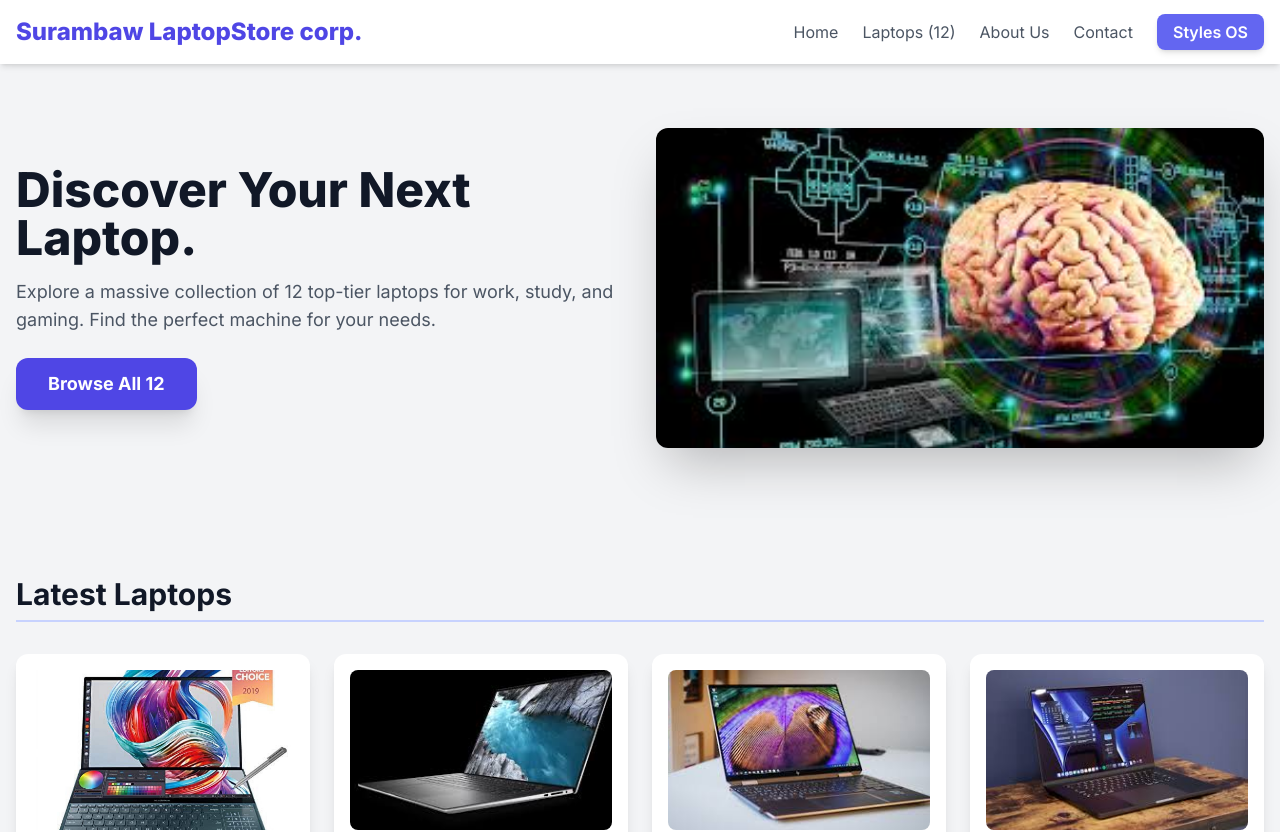
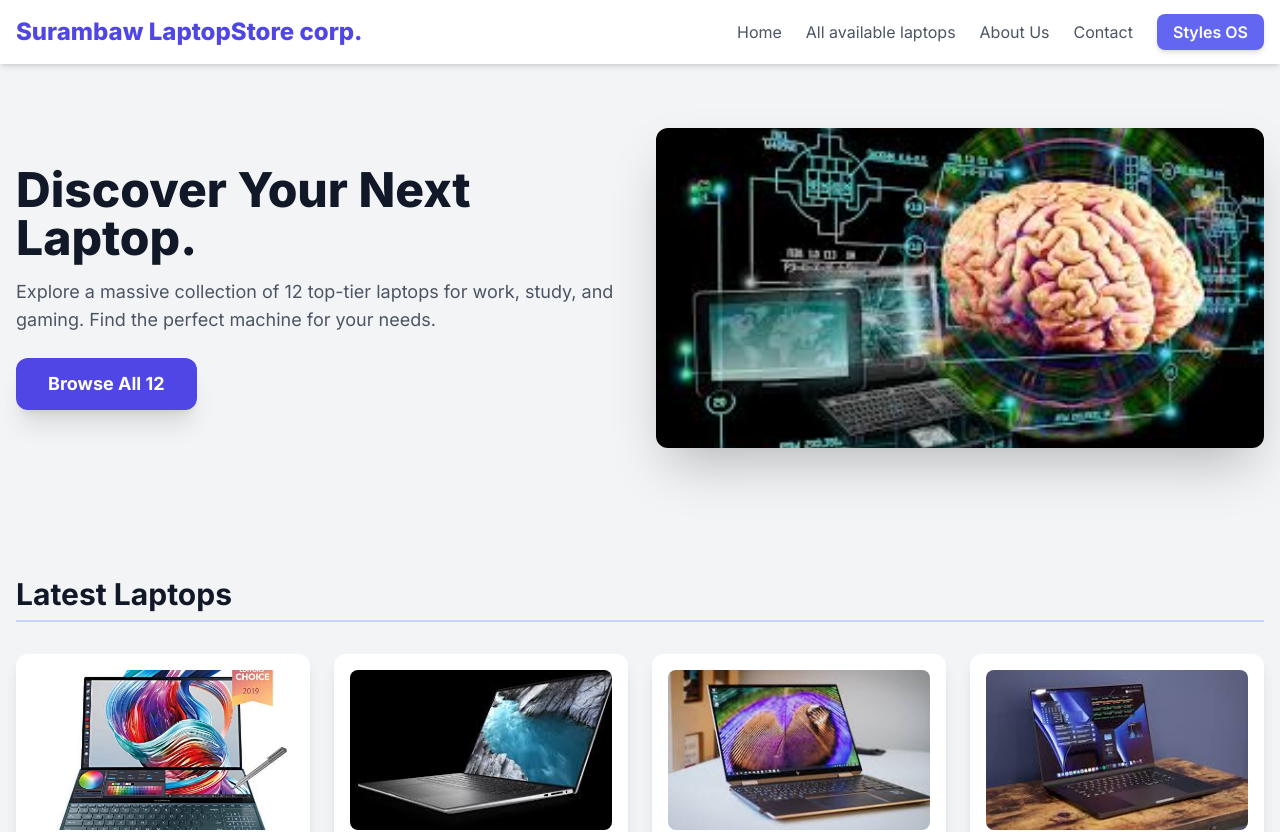
Before and after one commit to kherlan1998/laptop-store-static, a plain HTML site: page index.html in a window 1280 px wide. Shown: the top 832 px of the page. Drawn offline with nearby package versions, Linux system fonts and the light colour scheme; files whose address does not match are found by name.

```diff
--- a/index.html
+++ b/index.html
@@ -78,7 +78,7 @@
             <nav class="hidden md:block">
                 <ul class="flex space-x-6 items-center">
                     <li><a href="#home" class="text-gray-600 hover:text-indigo-600 transition duration-150">Home</a></li>
-                    <li><a href="#featured" class="text-gray-600 hover:text-indigo-600 transition duration-150">Laptops (12)</a></li>
+                    <li><a href="#featured" class="text-gray-600 hover:text-indigo-600 transition duration-150">All available laptops</a></li>
                     <li><a href="#about" class="text-gray-600 hover:text-indigo-600 transition duration-150">About Us</a></li>
                     <li><a href="#contact" class="text-gray-600 hover:text-indigo-600 transition duration-150">Contact</a></li>
                     <li><a href="#" class="nav-button bg-indigo-500 text-white px-4 py-2 rounded-lg hover:bg-indigo-600 transition duration-150 font-semibold shadow-md">Styles OS</a></li>
```
